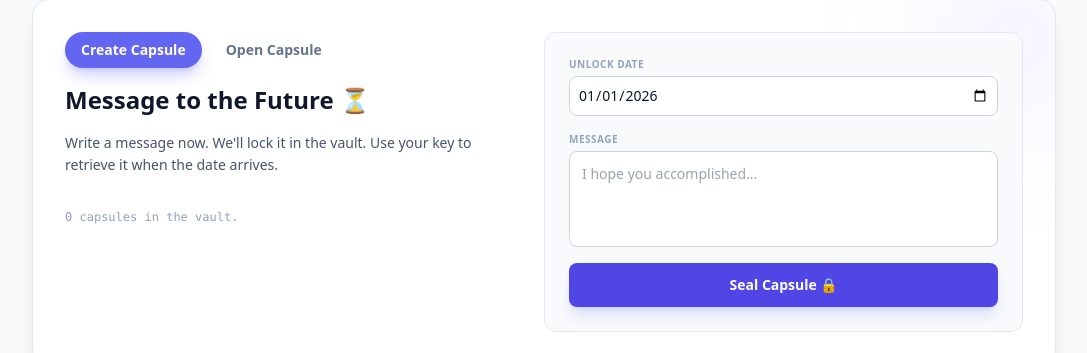
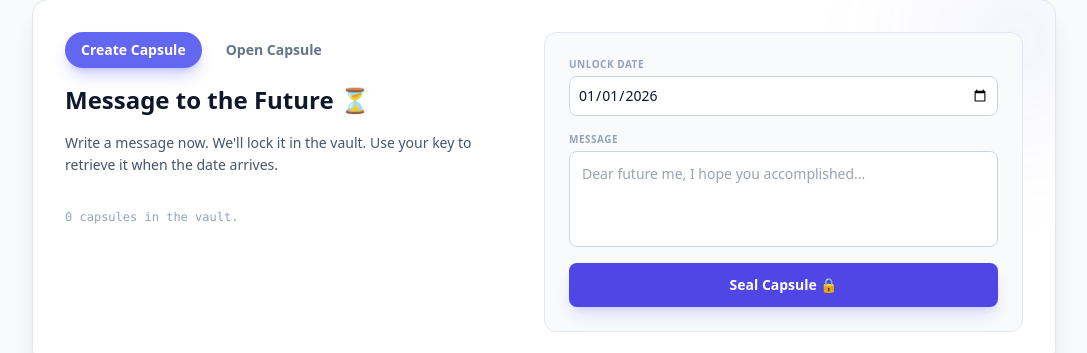
Before and after one commit to Nilutpal-2020/new-year-watcher, a React (Vite) app in the folder frontend/: page / in a window 1280 px wide. Shown: the part 1879-2232 px from the top of the page, without its empty margins (96-1183 px from the left). Built offline with nearby package versions, Linux system fonts and the light colour scheme; no server answers.

Commit message:
message change

```diff
--- a/frontend/src/components/TimeCapsule.jsx
+++ b/frontend/src/components/TimeCapsule.jsx
@@ -150,7 +150,7 @@ const TimeCapsule = () => {
                                 <label className="text-[10px] font-bold text-slate-400 uppercase tracking-wider">Message</label>
                                 <textarea
                                     value={message} required onChange={(e) => setMessage(e.target.value)}
-                                    placeholder="I hope you accomplished..."
+                                    placeholder="Dear future me, I hope you accomplished..."
                                     maxLength={500}
                                     className="w-full h-24 bg-white dark:bg-slate-800 border border-slate-300 dark:border-slate-600 rounded-lg p-3 text-sm focus:border-indigo-500 focus:outline-none resize-none"
                                 />
```
